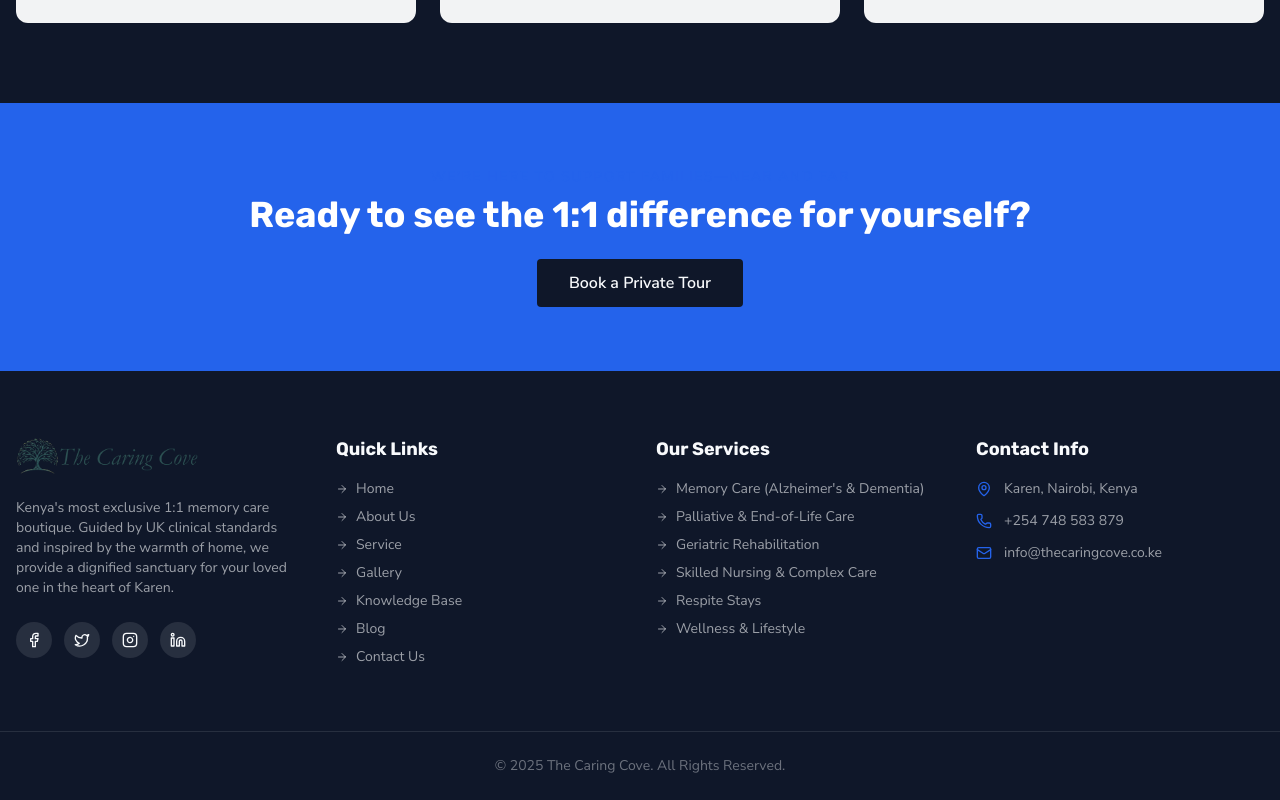
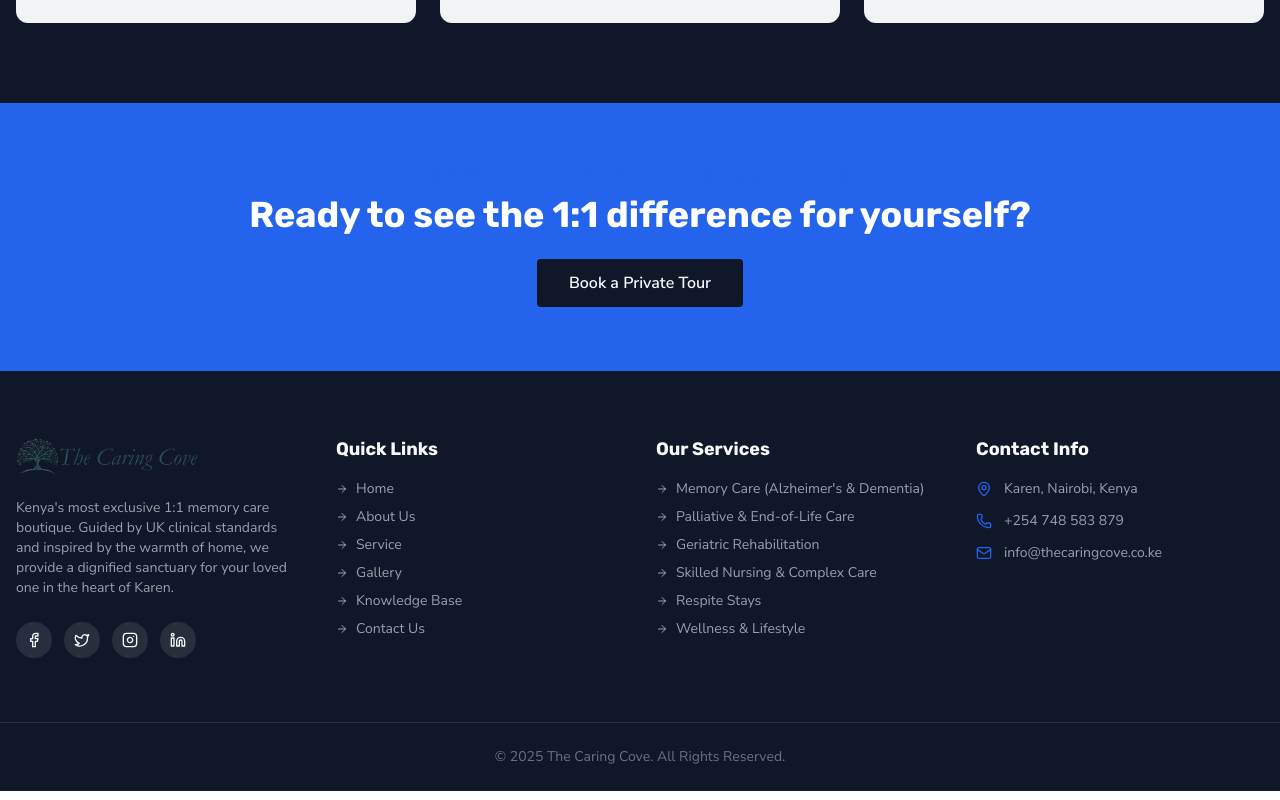
Before and after one commit to felixodette/the-caring-cove, a Next.js app: page / in a window 1280 px wide. Shown: the part 3985-4785 px from the top of the page. Built offline with nearby package versions, Linux system fonts and the light colour scheme.

Commit message:
Remove blog from footer

```diff
--- a/src/components/sections/Footer.tsx
+++ b/src/components/sections/Footer.tsx
@@ -36,7 +36,7 @@ const Footer = () => (
               { label: "Service", href: "/service" },
               { label: "Gallery", href: "/gallery" },
               { label: "Knowledge Base", href: "/faq" },
-              { label: "Blog", href: "/blog" },
+              // { label: "Blog", href: "/blog" },
               { label: "Contact Us", href: "/contact" },
             ].map(({ label, href }) => (
               <li key={label}>
```
